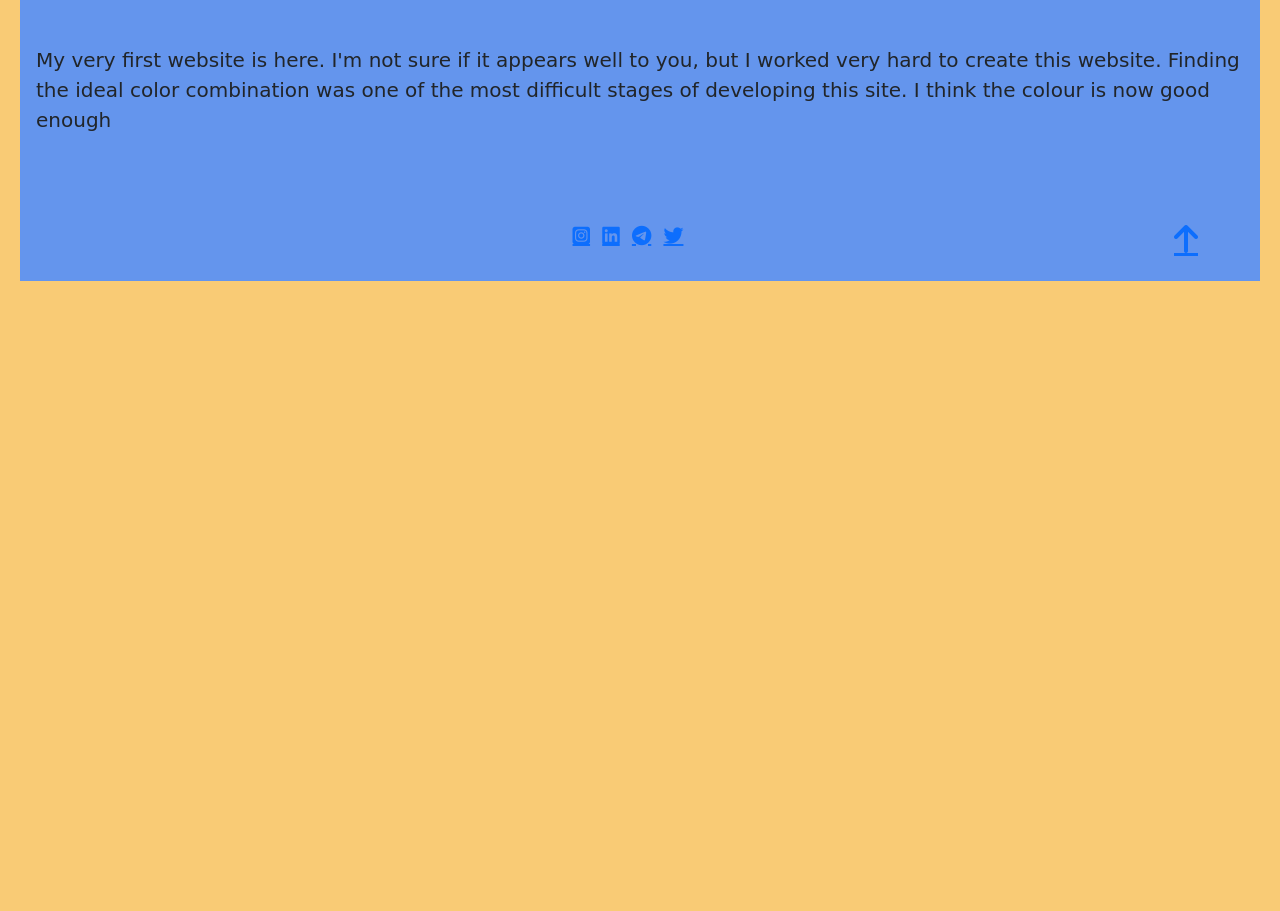
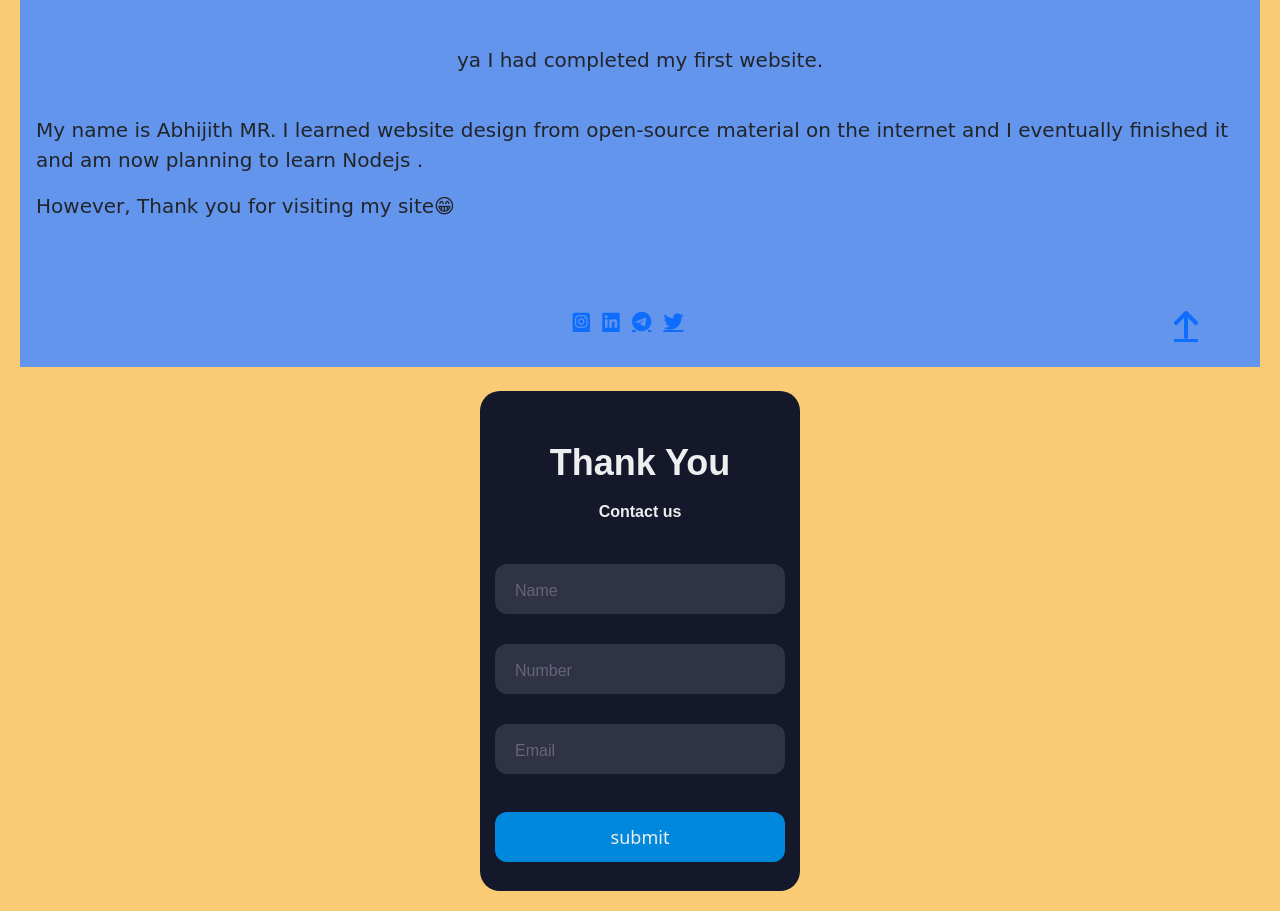
Before and after one commit to AbhijithMR-403/Abhijith, a plain HTML site: page index.html in a window 1280 px wide. Shown: the part 2182-3093 px from the top of the page. Before the commit the page ends 2483 px from the top, so only its background shows below. Drawn offline with nearby package versions, Linux system fonts and the light colour scheme; a web font is replaced by a local one.

Commit message:
now almost completed contact page

```diff
--- a/index.html
+++ b/index.html
@@ -149,14 +149,17 @@
           </div>
         </div>
 
-         <!-- *Bootstrap -->
-         <div class="col-md-4 p-4">
+        <!-- *Bootstrap -->
+        <div class="col-md-4 p-4">
           <div class="card p-1" style="width: auto; text-align: center;">
             <h3>Python</h3>
-            <img src="https://cdn.dribbble.com/users/595/screenshots/14417863/media/8913cc1aae5de0cc7afdd1727e5582c0.png?compress=1&resize=400x300"
+            <img
+              src="https://cdn.dribbble.com/users/595/screenshots/14417863/media/8913cc1aae5de0cc7afdd1727e5582c0.png?compress=1&resize=400x300"
               class="card-img-top img-fluid" alt="..." style="height: 215px;">
             <div class="card-body">
-              <p class="card-text">Bootstrap is a potent front-end framework used to create modern websites and web apps. It's open-source and free to use, yet features numerous HTML and CSS templates for UI interface elements such as buttons and forms</p>
+              <p class="card-text">Bootstrap is a potent front-end framework used to create modern websites and web
+                apps. It's open-source and free to use, yet features numerous HTML and CSS templates for UI interface
+                elements such as buttons and forms</p>
             </div>
           </div>
         </div>
@@ -189,12 +192,16 @@
     <br>
     <div class="col-md-12">
       <!-- * about the website -->
-      <p class="about_sentence mx-3">My very first website is here. I'm not sure if it appears well to you, but I worked
-        very
-        hard to create this website.
-
-        Finding the ideal color combination was one of the most difficult stages of developing this site. I think the
-        colour is now good enough</p>
+      <p class="about_sentence mx-3" style="text-align: center;">
+        ya I had completed my first website.</p>
+        <br>
+        <p class="about_sentence mx-3">
+          My name is Abhijith MR.
+          I learned website design from open-source material on the internet and I eventually finished it and am now planning to learn Nodejs .
+        </p>
+        <p class="about_sentence mx-3">
+      However, Thank you for visiting my site😁
+      </p>
     </div>
     <br>
     <br>
@@ -233,8 +240,35 @@
 
     <br>
   </footer>
+<!-- !contact page -->
+  <footer>
+    <br>
+    <div class=" d-flex align-items-center justify-content-center">
 
+      <div class="form " style="text-align: center;">
+        <div class="title">Thank You</div>
+        <div class="subtitle">Contact us</div>
+        <div class="input-container ic1">
+          <input id="firstname" class="input" type="text" placeholder=" " />
+          <div class="cut"></div>
+          <label for="Name" class="placeholder">Name</label>
+        </div>
+        <div class="input-container ic2">
+          <input id="lastname" class="input" type="text" placeholder=" " />
+          <div class="cut"></div>
+          <label for="Number" class="placeholder">Number</label>
+        </div>
+        <div class="input-container ic2">
+          <input id="email" class="input" type="text" placeholder=" " />
+          <div class="cut cut-short"></div>
+          <label for="email" class="placeholder">Email</label>
+        </div>
+        <button type="text" class="submit">submit</button>
+      </div>
+    </div>
+  </footer>
 
+  <!-- ^ live servers -->
   <script src="https://cdn.jsdelivr.net/npm/bootstrap@5.0.2/dist/js/bootstrap.bundle.min.js"
     integrity="sha384-MrcW6ZMFYlzcLA8Nl+NtUVF0sA7MsXsP1UyJoMp4YLEuNSfAP+JcXn/tWtIaxVXM"
     crossorigin="anonymous"></script>
--- a/style.css
+++ b/style.css
@@ -35,3 +35,124 @@ background-color: lightgrey;
     margin-top: 15px;
     margin-bottom: 50px;
 }
+
+
+/* ! took from website<not mine>  */
+
+
+.form {
+    background-color: #15172b;
+    border-radius: 20px;
+    box-sizing: border-box;
+    height: 500px;
+    padding: 15px;
+    width: 320px;
+  }
+
+  .title {
+    color: #eee;
+    font-family: sans-serif;
+    font-size: 36px;
+    font-weight: 600;
+    margin-top: 30px;
+  }
+
+  .subtitle {
+    color: #eee;
+    font-family: sans-serif;
+    font-size: 16px;
+    font-weight: 600;
+    margin-top: 10px;
+  }
+
+  .input-container {
+    height: 50px;
+    position: relative;
+    width: 100%;
+  }
+
+  .ic1 {
+    margin-top: 40px;
+  }
+
+  .ic2 {
+    margin-top: 30px;
+  }
+
+  .input {
+    background-color: #303245;
+    border-radius: 12px;
+    border: 0;
+    box-sizing: border-box;
+    color: #eee;
+    font-size: 18px;
+    height: 100%;
+    outline: 0;
+    padding: 4px 20px 0;
+    width: 100%;
+  }
+
+  .cut {
+    background-color: #15172b;
+    border-radius: 10px;
+    height: 20px;
+    left: 20px;
+    position: absolute;
+    top: -20px;
+    transform: translateY(0);
+    transition: transform 200ms;
+    width: 76px;
+  }
+
+  .cut-short {
+    width: 50px;
+  }
+
+  .input:focus ~ .cut,
+  .input:not(:placeholder-shown) ~ .cut {
+    transform: translateY(8px);
+  }
+
+  .placeholder {
+    color: #65657b;
+    font-family: sans-serif;
+    left: 20px;
+    line-height: 14px;
+    pointer-events: none;
+    position: absolute;
+    transform-origin: 0 50%;
+    transition: transform 200ms, color 200ms;
+    top: 20px;
+  }
+
+  .input:focus ~ .placeholder,
+  .input:not(:placeholder-shown) ~ .placeholder {
+    transform: translateY(-30px) translateX(10px) scale(0.75);
+  }
+
+  .input:not(:placeholder-shown) ~ .placeholder {
+    color: #808097;
+  }
+
+  .input:focus ~ .placeholder {
+    color: #dc2f55;
+  }
+
+  .submit {
+    background-color: #08d;
+    border-radius: 12px;
+    border: 0;
+    box-sizing: border-box;
+    color: #eee;
+    cursor: pointer;
+    font-size: 18px;
+    height: 50px;
+    margin-top: 38px;
+     outline: 0;
+    text-align: center;
+    width: 100%;
+  }
+
+  .submit:active {
+    background-color: #06b;
+  }
```
